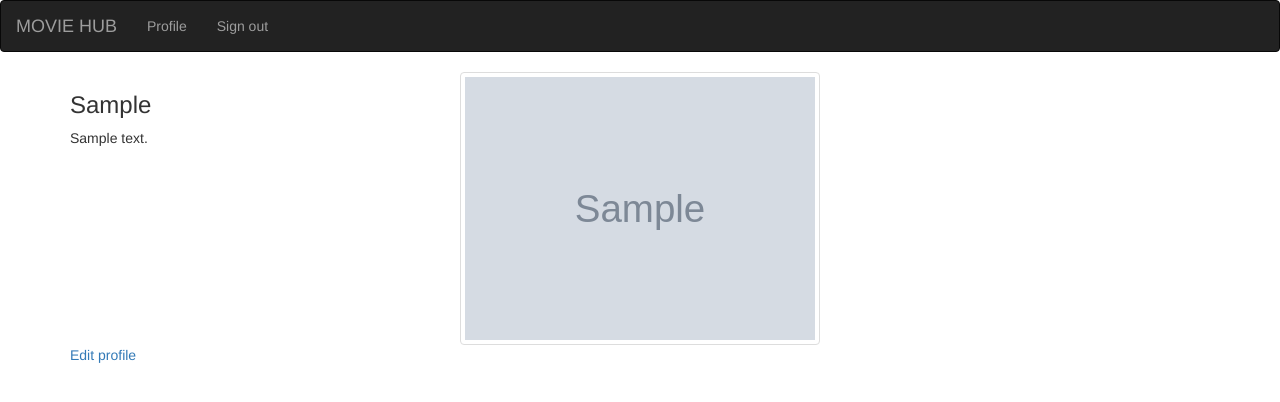
After one commit to SayiaFelix/Watchlist-practice, a Flask app: a page that uses app/templates/navbar.html in a window 1280 px wide. The commit adds this page. Shown: the top 402 px of the page. Run offline with Flask 2, Linux system fonts and the light colour scheme; a user stored in the database is signed in; tables that the repository leaves empty hold one stand-in row (values such as "Sample post"); grey boxes marked "Sample" are stand-in pictures; some libraries are stand-ins or nearby versions.

Commit message:
adding file

```diff
--- a/app/auth/__init__.py
+++ b/app/auth/__init__.py
@@ -1,5 +1,4 @@
 from flask import Blueprint
-
 auth = Blueprint('auth',__name__)
 
 from . import views,forms
--- a/app/main/forms.py
+++ b/app/main/forms.py
@@ -7,3 +7,7 @@ class ReviewForm(FlaskForm):
     title = StringField('Review title',validators=[DataRequired()])
     review = TextAreaField('Movie review', validators=[DataRequired()])
     submit = SubmitField('Submit')
+
+class UpdateProfile(FlaskForm):
+    bio = TextAreaField('Tell us about you.',validators = [DataRequired()])
+    submit = SubmitField('Submit')
--- a/app/main/views.py
+++ b/app/main/views.py
@@ -1,17 +1,12 @@
 
-# from flask import render_template,request,redirect,url_for
-# from app import app
-# from ..requests import get_movies, get_movie,search_movie
-# from ..models import reviews
-# from .forms import ReviewForm
-# Review = reviews.Review
 
-from flask import render_template,request,redirect,url_for
+from flask import render_template,request,redirect,url_for,abort
 from . import main
 from ..requests import get_movies,get_movie,search_movie
-from .forms import ReviewForm
-from ..models import Review
+from .forms import ReviewForm,UpdateProfile
+from ..models import Review,User
 from flask_login import login_required
+from .. import db
 
 # Views
 @main.route('/')
@@ -76,3 +71,32 @@ def new_review(id):
 
     title = f'{movie.title} review'
     return render_template('new_review.html',title = title, review_form=form, movie=movie)
+
+
+@main.route('/user/<uname>')
+def profile(uname):
+    user = User.query.filter_by(username = uname).first()
+
+    if user is None:
+        abort(404)
+
+    return render_template("profile/profile.html", user = user)
+
+@main.route('/user/<uname>/update',methods = ['GET','POST'])
+@login_required
+def update_profile(uname):
+    user = User.query.filter_by(username = uname).first()
+    if user is None:
+        abort(404)
+
+    form = UpdateProfile()
+
+    if form.validate_on_submit():
+        user.bio = form.bio.data
+
+        db.session.add(user)
+        db.session.commit()
+
+        return redirect(url_for('.profile',uname=user.username))
+
+    return render_template('profile/update.html',form =form)
--- a/app/models.py
+++ b/app/models.py
@@ -55,8 +55,11 @@ class User(UserMixin,db.Model):
     id = db.Column(db.Integer,primary_key = True)
     username = db.Column(db.String(255),index = True)
     email = db.Column(db.String(255),unique = True,index = True)
+    bio = db.Column(db.String(255))
+    profile_pic_path = db.Column(db.String())
     role_id = db.Column(db.Integer,db.ForeignKey('roles.id'))
     password_hash = db.Column(db.String(255))
+
 
 
     @property
--- a/app/static/css/index.css
+++ b/app/static/css/index.css
@@ -1,5 +1,5 @@
 body {
-    background-color: rgb(8, 8, 8);
+    background-color: rgb(10, 9, 9);
 }
 
 ul {
@@ -20,7 +20,6 @@ h3 {
     text-align: center;
     font-size: 25px;
     font-weight: bold;
-    text-decoration: underline;
 }
 
 .btn {
--- a/app/templates/index.html
+++ b/app/templates/index.html
@@ -19,16 +19,20 @@
 
     <!-- Popular movie -->
     <h3 class="text-center fs-2 fw-bold">This Week Popular Movies</h3>
+    <hr>
+
     <ul>
         {{ macro.displayMovieList(popular)}}
     </ul>
     <!-- Upcoming movie  -->
     <h3 class="text-center fs-2 fw-bold mt-5"> Upcoming Movies </h3>
+    <hr>
     <ul>
         {{ macro.displayMovieList(upcoming)}}
     </ul>
     <!-- Now showing movie -->
     <h3 class="text-center fs-2 fw-bold mt-5">Now Showing</h3>
+    <hr>
     <ul>
         {{ macro.displayMovieList(now_showing)}}
     </ul>
--- a/app/templates/navbar.html
+++ b/app/templates/navbar.html
@@ -17,14 +17,9 @@
                   <span class="icon-bar"></span>
                 </button>
                 <a class="navbar-brand" href="/"> MOVIE HUB</a>
-            </div>
-            <div class="navbar-collapse collapse">
-                <ul class="nav navbar-nav">
-                    <li><a href="/">Home</a></li>
-            </div>
                 <ul class="nav navbar-nav navbar-right">
                     {% if current_user.is_authenticated %}
-                <li style="color:white;padding:15px;">{{current_user.username}}</li>
+                    <li><a href="{{url_for('main.profile',uname=current_user.username)}}">Profile</a></li>
                     <li><a href="{{url_for('auth.logout')}}">Sign out</a></li>
                     {% else %}
                     <li><a href="{{url_for('auth.login')}}">Sign in</a></li>
@@ -32,6 +27,7 @@
                 </ul>
             </div>
         </div>
+    </div>
 </body>
 
 </html>
--- /dev/null
+++ b/app/templates/profile/profile.html
@@ -0,0 +1,28 @@
+{% extends 'base.html'%} {% block content %}
+<div class="container">
+    <div class="row">
+        <!-- displaying  Username-->
+        <div class="col-md-4">
+            <h3> {{user.username| capitalize}} </h3>
+
+            <!--Displaying user bio-->
+            {% if user.bio %}
+            <p> {{user.bio}}</p>
+            {%else%}
+            <p> {{user.username| capitalize}} has no bio </p>
+            {% endif %}
+        </div>
+
+        <!--Display profile photo-->
+        <div class="col-md-4">
+
+            {% if user.profile_pic_path %}
+            <img src="{{url_for('static',filename=user.profile_pic_path)}}" alt="" class="img-thumbnail"> {%else%}
+            <p>No profile picture</p>
+            {% endif %}
+        </div>
+    </div>
+    {% if user == current_user %}
+    <a href="{{url_for('main.update_profile',uname=user.username)}}">Edit profile</a> {% endif %}
+</div>
+{% endblock %}
--- /dev/null
+++ b/app/templates/profile/update.html
@@ -0,0 +1,5 @@
+{% extends 'base.html' %} {% import 'bootstrap/wtf.html' as wtf %} {% block content %}
+<div class="container">
+    {{wtf.quick_form(form)}}
+</div>
+{% endblock %}
--- a/config.py
+++ b/config.py
@@ -29,7 +29,7 @@ class DevConfig(Config):
         Config: The parent configuration class with General configuration settings
     '''
 
-DEBUG = True
+    DEBUG = True
 
 config_options = {
 'development':DevConfig,
```
Also changed, not shown: app/auth/forms.py (+6 -7 lines), migrations/versions/a246ab35a72f_initial_migration.py (added, +40 -0 lines). Lines whose indentation alone changed are shown as unchanged.
